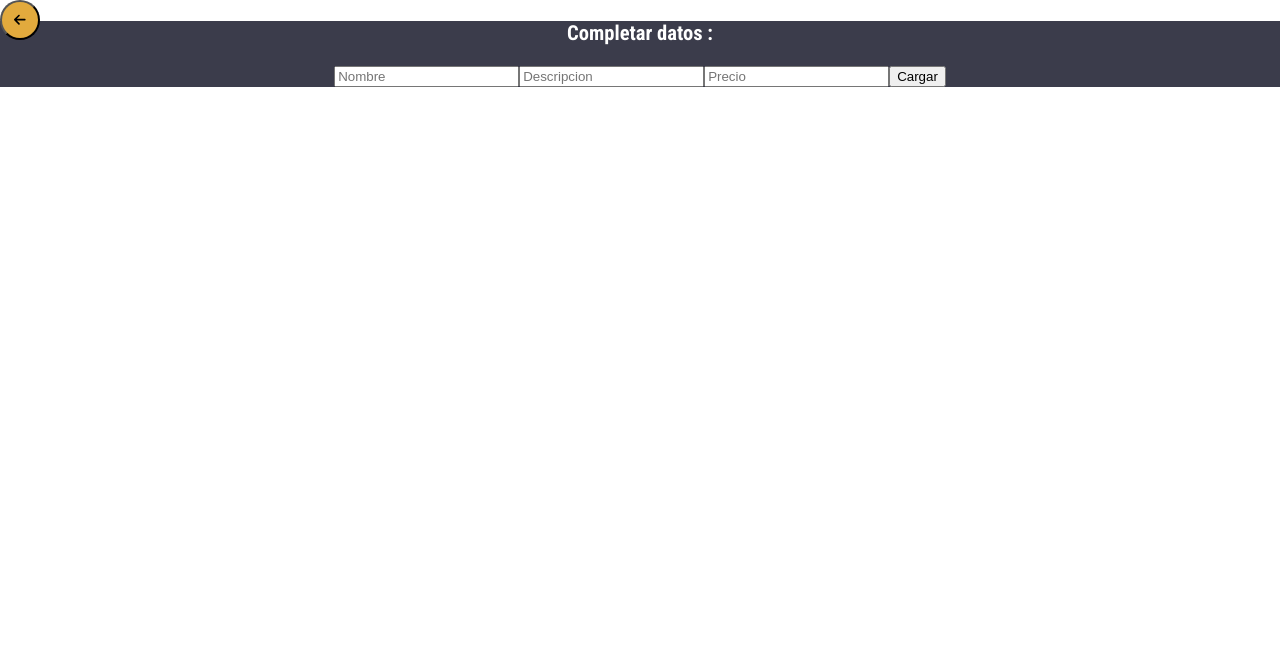
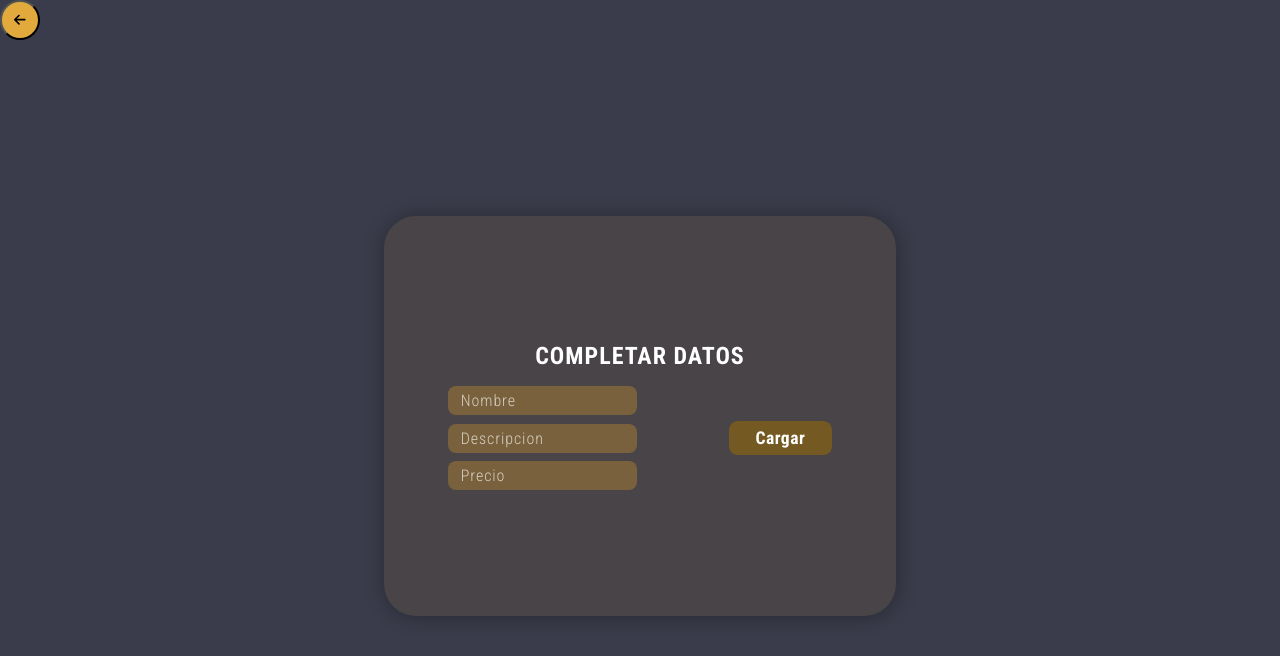
Before and after one commit to Francisco-Villanueva/reinaApp, a React (Create React App) app in the folder client/: page /createBurger in a window 1280 px wide. Shown: the top 656 px of the page. Built offline with nearby package versions, Linux system fonts and the light colour scheme; no server answers.

Commit message:
editin styling

```diff
--- a/client/src/components/Menu/FormEdit/CreateForm.css
+++ b/client/src/components/Menu/FormEdit/CreateForm.css
@@ -0,0 +1,236 @@
+.form-main {
+  padding: 1rem;
+  display: grid;
+  place-items: center;
+  height: 100vh;
+}
+
+.burgerData-container {
+  -webkit-animation: color-change-2x 2s linear infinite alternate both;
+  animation: color-change-2x 2s linear infinite alternate both;
+  display: flex;
+  flex-direction: column;
+  justify-content: center;
+  align-items: center;
+  gap: 1rem;
+  margin: auto;
+  width: 40vw;
+  box-shadow: 1px 1px 20px #00000054;
+  background-color: #e7a62514;
+  height: 50%;
+  border-radius: 2rem;
+}
+.burgerData-container h3 {
+  letter-spacing: 1px;
+  color: #fff;
+  font-size: 1.5rem;
+}
+.body-form-cont {
+  display: flex;
+  align-items: center;
+  gap: 1rem;
+  width: 90%;
+  justify-content: space-around;
+}
+.inputs-cont {
+  display: flex;
+  flex-direction: column;
+  gap: 0.5em;
+}
+.inputEditBurg {
+  background-color: #e7a6254f;
+  color: #fff;
+  letter-spacing: 0.9px;
+  font-size: 1rem;
+  font-weight: 500;
+  padding: 0.3em 0.8em;
+  border-radius: 0.5em;
+  border: none;
+  font-family: "Roboto Condensed";
+  outline: none;
+}
+.inputEditBurg::placeholder {
+  color: #ffffffb2;
+  font-weight: 200;
+}
+.btn-editBurg {
+  font-family: "Roboto Condensed";
+  padding: 0.4em 1.5em;
+  border-radius: 0.5em;
+  border: none;
+  transition: all 0.3s;
+  background-color: #755922;
+  font-weight: 600;
+  color: #fff;
+  letter-spacing: 0.5px;
+  font-size: 1.1rem;
+}
+
+.btn-editBurg:hover {
+  background-color: #e7a625;
+  padding: 1em 1.5em;
+}
+
+/* CLASES PARA EFECTOS */
+.color-change-2x {
+  -webkit-animation: color-change-2x 2s linear infinite alternate both;
+  animation: color-change-2x 2s linear infinite alternate both;
+}
+.scale-in-hor-left {
+  -webkit-animation: scale-in-hor-left 0.5s cubic-bezier(0.25, 0.46, 0.45, 0.94)
+    0.3s both;
+  animation: scale-in-hor-left 0.5s cubic-bezier(0.25, 0.46, 0.45, 0.94) 0.3s
+    both;
+}
+
+.scale-in-top {
+  -webkit-animation: scale-in-top 0.5s cubic-bezier(0.25, 0.46, 0.45, 0.94) both;
+  animation: scale-in-top 0.5s cubic-bezier(0.25, 0.46, 0.45, 0.94) both;
+}
+
+.tracking-in-expand {
+  -webkit-animation: tracking-in-expand 0.7s cubic-bezier(0.215, 0.61, 0.355, 1)
+    0.3s both;
+  animation: tracking-in-expand 0.7s cubic-bezier(0.215, 0.61, 0.355, 1) 0.3s
+    both;
+}
+.scale-in-ver-center {
+  -webkit-animation: scale-in-ver-center 0.5s
+    cubic-bezier(0.25, 0.46, 0.45, 0.94) 0.5s both;
+  animation: scale-in-ver-center 0.5s cubic-bezier(0.25, 0.46, 0.45, 0.94) 0.5s
+    both;
+}
+/* EFECTOS */
+
+@-webkit-keyframes color-change-2x {
+  0% {
+    background: #19dcea;
+  }
+  100% {
+    background: #b22cff;
+  }
+}
+@keyframes color-change-2x {
+  0% {
+    background: #19dcea;
+  }
+  100% {
+    background: #b22cff;
+  }
+}
+
+@-webkit-keyframes scale-in-ver-center {
+  0% {
+    -webkit-transform: scaleY(0);
+    transform: scaleY(0);
+    opacity: 1;
+  }
+  100% {
+    -webkit-transform: scaleY(1);
+    transform: scaleY(1);
+    opacity: 1;
+  }
+}
+@keyframes scale-in-ver-center {
+  0% {
+    -webkit-transform: scaleY(0);
+    transform: scaleY(0);
+    opacity: 1;
+  }
+  100% {
+    -webkit-transform: scaleY(1);
+    transform: scaleY(1);
+    opacity: 1;
+  }
+}
+
+@-webkit-keyframes tracking-in-expand {
+  0% {
+    letter-spacing: -0.5em;
+    opacity: 0;
+  }
+  40% {
+    opacity: 0.6;
+  }
+  100% {
+    opacity: 1;
+  }
+}
+@keyframes tracking-in-expand {
+  0% {
+    letter-spacing: -0.5em;
+    opacity: 0;
+  }
+  40% {
+    opacity: 0.6;
+  }
+  100% {
+    opacity: 1;
+  }
+}
+
+@-webkit-keyframes scale-in-top {
+  0% {
+    -webkit-transform: scale(0);
+    transform: scale(0);
+    -webkit-transform-origin: 50% 0%;
+    transform-origin: 50% 0%;
+    opacity: 1;
+  }
+  100% {
+    -webkit-transform: scale(1);
+    transform: scale(1);
+    -webkit-transform-origin: 50% 0%;
+    transform-origin: 50% 0%;
+    opacity: 1;
+  }
+}
+@keyframes scale-in-top {
+  0% {
+    -webkit-transform: scale(0);
+    transform: scale(0);
+    -webkit-transform-origin: 50% 0%;
+    transform-origin: 50% 0%;
+    opacity: 1;
+  }
+  100% {
+    -webkit-transform: scale(1);
+    transform: scale(1);
+    -webkit-transform-origin: 50% 0%;
+    transform-origin: 50% 0%;
+    opacity: 1;
+  }
+}
+
+@-webkit-keyframes scale-in-hor-left {
+  0% {
+    -webkit-transform: scaleX(0);
+    transform: scaleX(0);
+    -webkit-transform-origin: 0% 0%;
+    transform-origin: 0% 0%;
+    opacity: 1;
+  }
+  100% {
+    -webkit-transform: scaleX(1);
+    transform: scaleX(1);
+    -webkit-transform-origin: 0% 0%;
+    transform-origin: 0% 0%;
+    opacity: 1;
+  }
+}
+@keyframes scale-in-hor-left {
+  0% {
+    -webkit-transform: scaleX(0);
+    transform: scaleX(0);
+    -webkit-transform-origin: 0% 0%;
+    transform-origin: 0% 0%;
+    opacity: 1;
+  }
+  100% {
+    -webkit-transform: scaleX(1);
+    transform: scaleX(1);
+    -webkit-transform-origin: 0% 0%;
+    transform-origin: 0% 0%;
+    opacity: 1;
+  }
+}
--- a/client/src/components/Menu/FormEdit/CreateForm.jsx
+++ b/client/src/components/Menu/FormEdit/CreateForm.jsx
@@ -4,7 +4,7 @@ import { useNavigate, useParams } from "react-router-dom";
 import { createBurger, editBurger } from "../../../actions";
 import BackBtn from "../../Btn-backNavigate/BackBtn";
 import { getBurgerInfo } from "../../../actions";
-
+import "./CreateForm.css";
 export default function CreateForms({ editing }) {
   // console.log(editing);
   const { id } = useParams();
@@ -28,13 +28,17 @@ export default function CreateForms({ editing }) {
   };
   return (
     <div>
-      <div className="form-main">
+      <div className="form-main ">
         <BackBtn />
 
-        <div className="burgerData-container">
-          <h3>Completar datos :</h3>
+        <div className="burgerData-container color-change-2x scale-in-top">
+          <div>
+            <h3 className="tracking-in-expand ">COMPLETAR DATOS </h3>
+          </div>
+          <div className="body-form-cont">
+            <div className="inputs-cont">
               <input
-            className="inputEditBurg"
+                className="inputEditBurg scale-in-hor-left"
                 autoComplete="off"
                 name="name"
                 value={data.name}
@@ -43,7 +47,7 @@ export default function CreateForms({ editing }) {
                 placeholder="Nombre"
               />
               <input
-            className="inputEditBurg"
+                className="inputEditBurg scale-in-hor-left"
                 autoComplete="off"
                 name="description"
                 value={data.description}
@@ -52,7 +56,7 @@ export default function CreateForms({ editing }) {
                 placeholder="Descripcion"
               />
               <input
-            className="inputEditBurg"
+                className="inputEditBurg scale-in-hor-left"
                 autoComplete="off  "
                 name="price"
                 value={data.price}
@@ -60,9 +64,16 @@ export default function CreateForms({ editing }) {
                 type="number"
                 placeholder="Precio"
               />
-          <button className="btn-editBurg" onClick={handleEdit}>
-            Cargar
+            </div>
+            <div>
+              <button
+                className="btn-editBurg scale-in-ver-center"
+                onClick={handleEdit}
+              >
+                {editing ? "Editar" : "Cargar "}
               </button>
+            </div>
+          </div>
         </div>
       </div>
     </div>
--- a/client/src/components/Menu/Menu.css
+++ b/client/src/components/Menu/Menu.css
@@ -23,5 +23,5 @@ h2 {
 }
 .btn-addBurger:hover {
   background-color: #ffd685;
-  padding: 0.5em 1.2em;
+  padding: 0.5em 1.2clsem;
 }
--- a/client/src/components/Menu/burgerCard/CardB.css
+++ b/client/src/components/Menu/burgerCard/CardB.css
@@ -1,7 +1,7 @@
 .card-main {
   background-color: #f5a300;
   color: #000;
-  padding: 0.5em 1.2rem;
+  padding: 0.9em 1.2rem;
   border-radius: 1rem;
   box-shadow: 1px 2px 10px #000;
   transition: background 0.3s;
@@ -36,6 +36,7 @@
   display: flex;
   flex-direction: column;
   justify-content: space-between;
+  padding: 0.2em 0.3em;
   gap: 1em;
   border: 1px #00000056 solid;
   box-shadow: 1px 1px 10px #00000069;
@@ -49,6 +50,7 @@
   font-size: 1em;
   color: #000;
   transition: color 0.3s;
+  cursor: pointer;
 }
 .btn-edit:hover,
 .btn-delete:hover {
@@ -62,10 +64,10 @@
     1s both;
   animation: slide-in-bottom 0.5s cubic-bezier(0.25, 0.46, 0.45, 0.94) 1s both;
 }
-.scale-in-ver-center {
+.scale-in-ver-centerBB {
   -webkit-animation: scale-in-ver-center 0.5s
-    cubic-bezier(0.25, 0.46, 0.45, 0.94) 0.5s both;
-  animation: scale-in-ver-center 0.5s cubic-bezier(0.25, 0.46, 0.45, 0.94) 0.5s
+    cubic-bezier(0.25, 0.46, 0.45, 0.94) 1s both;
+  animation: scale-in-ver-center 0.5s cubic-bezier(0.25, 0.46, 0.45, 0.94) 1s
     both;
 }
 
@@ -80,7 +82,37 @@
   animation: tracking-in-expand 0.7s cubic-bezier(0.215, 0.61, 0.355, 1) 0.8s
     both;
 }
+.scale-out-vertical {
+  -webkit-animation: scale-out-vertical 0.5s
+    cubic-bezier(0.55, 0.085, 0.68, 0.53) both;
+  animation: scale-out-vertical 0.5s cubic-bezier(0.55, 0.085, 0.68, 0.53) both;
+}
 /* EFECTOS */
+
+@-webkit-keyframes scale-out-vertical {
+  0% {
+    -webkit-transform: scaleY(1);
+    transform: scaleY(1);
+    opacity: 1;
+  }
+  100% {
+    -webkit-transform: scaleY(0);
+    transform: scaleY(0);
+    opacity: 1;
+  }
+}
+@keyframes scale-out-vertical {
+  0% {
+    -webkit-transform: scaleY(1);
+    transform: scaleY(1);
+    opacity: 1;
+  }
+  100% {
+    -webkit-transform: scaleY(0);
+    transform: scaleY(0);
+    opacity: 1;
+  }
+}
 
 @-webkit-keyframes tracking-in-expand {
   0% {
--- a/client/src/components/Menu/burgerCard/CardB.jsx
+++ b/client/src/components/Menu/burgerCard/CardB.jsx
@@ -1,4 +1,4 @@
-import React from "react";
+import React, { useState } from "react";
 import "./CardB.css";
 import { useDispatch } from "react-redux";
 import { deleteBurger } from "../../../actions";
@@ -6,13 +6,19 @@ import { Link } from "react-router-dom";
 import { FontAwesomeIcon } from "@fortawesome/react-fontawesome";
 import { faPenToSquare, faTrash } from "@fortawesome/free-solid-svg-icons";
 export default function CardB(props) {
+  const [del, setDel] = useState(false);
   console.log(props);
   const dispatch = useDispatch();
   const handleDeleteBurger = () => {
+    setDel(true);
     dispatch(deleteBurger(props.id));
   };
+  const claseCard = !del
+    ? "card-main scale-in-hor-left "
+    : "card-main scale-out-vertical";
+
   return (
-    <div className="card-main scale-in-hor-left ">
+    <div className={claseCard}>
       <div className="data-container">
         <div className="items">
           <h2 className="tracking-in-expand">{props.name} ---------- </h2>
@@ -32,7 +38,7 @@ export default function CardB(props) {
           </div>
         </div>
       </div>
-      <div className="btns-container scale-in-ver-center">
+      <div className="btns-container scale-in-ver-centerBB">
         <Link className="btn-edit" to={`/editburger/${props.id}`}>
           <FontAwesomeIcon icon={faPenToSquare} />
         </Link>
--- a/client/src/index.css
+++ b/client/src/index.css
@@ -1,13 +1,18 @@
 body {
   margin: 0;
-  font-family: -apple-system, BlinkMacSystemFont, 'Segoe UI', 'Roboto', 'Oxygen',
-    'Ubuntu', 'Cantarell', 'Fira Sans', 'Droid Sans', 'Helvetica Neue',
+  padding: 0;
+  font-family: -apple-system, BlinkMacSystemFont, "Segoe UI", "Roboto", "Oxygen",
+    "Ubuntu", "Cantarell", "Fira Sans", "Droid Sans", "Helvetica Neue",
     sans-serif;
   -webkit-font-smoothing: antialiased;
   -moz-osx-font-smoothing: grayscale;
 }
 
 code {
-  font-family: source-code-pro, Menlo, Monaco, Consolas, 'Courier New',
+  font-family: source-code-pro, Menlo, Monaco, Consolas, "Courier New",
     monospace;
 }
+* {
+  margin: 0;
+  padding: 0;
+}
```
Lines whose indentation alone changed are shown as unchanged.
